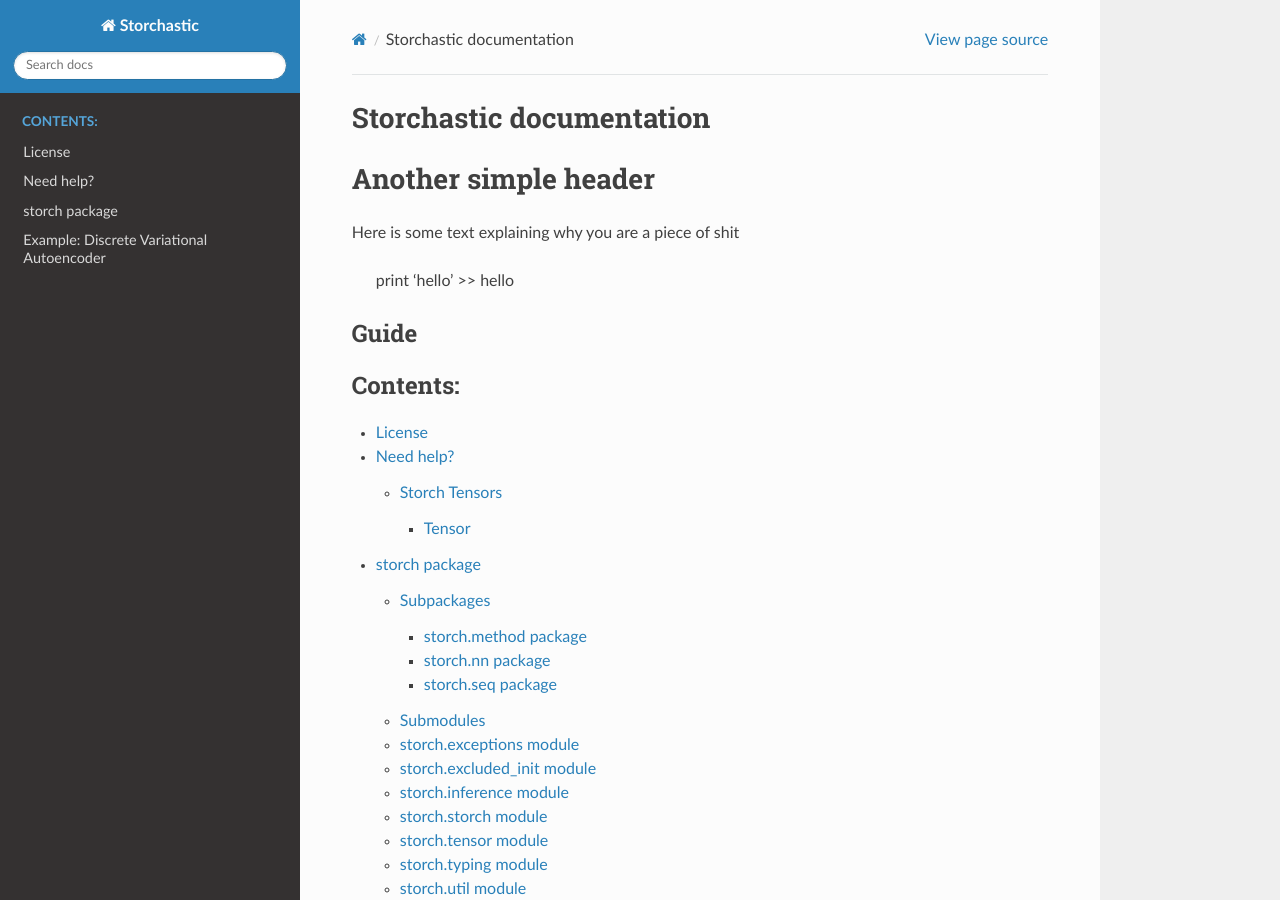
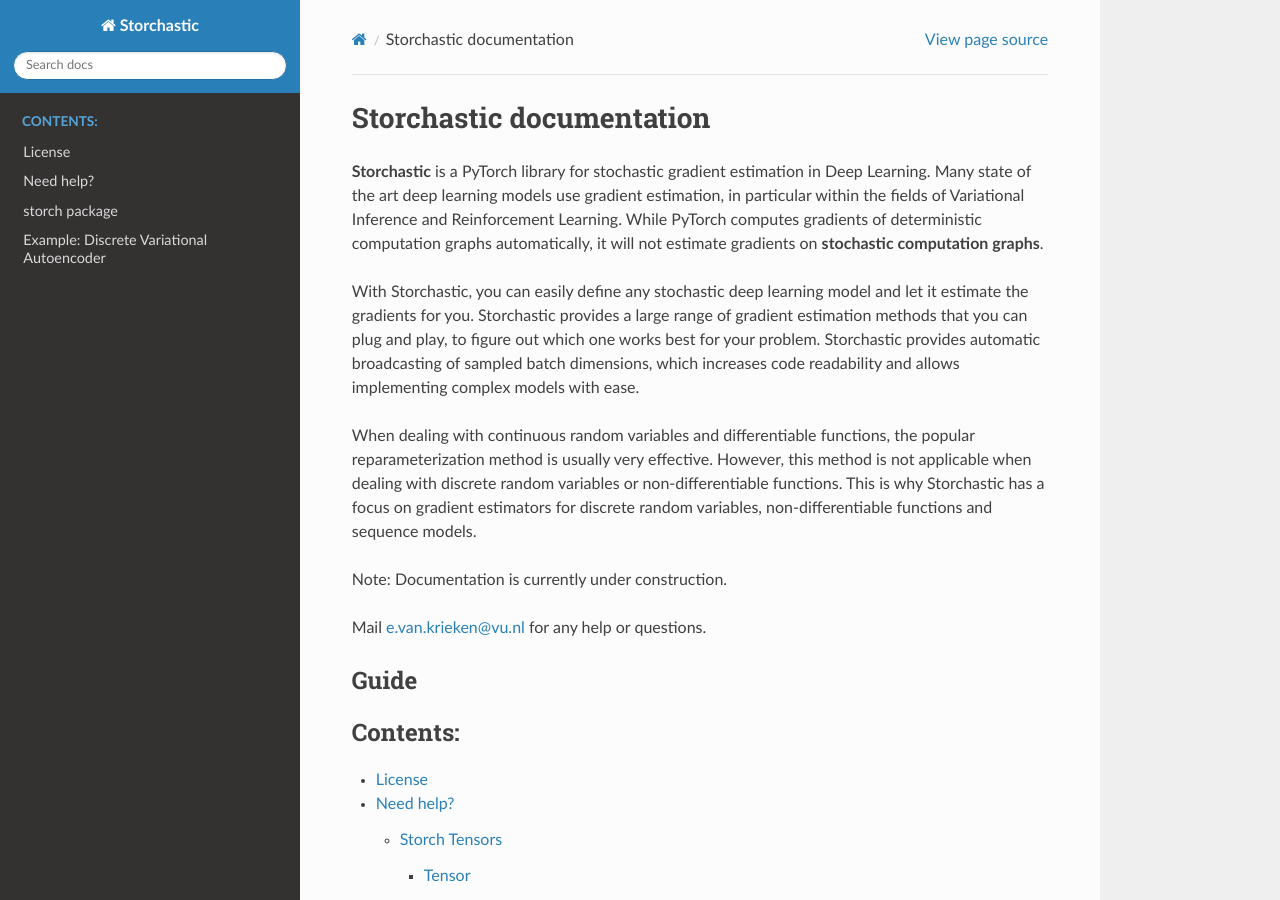
Before and after one commit to HEmile/storchastic, a Sphinx documentation site: the page built from docs/source/index.rst, in a window 1280 px wide and 900 px high. Built offline with Sphinx 7.4.7 and the Read the Docs theme 2.0.0, drawn with Linux system fonts in a browser that asks for light colours.

```diff
--- a/docs/source/index.rst
+++ b/docs/source/index.rst
@@ -1,14 +1,24 @@
 
 Storchastic documentation
 =========================
+**Storchastic** is a PyTorch library for stochastic gradient estimation in Deep Learning. Many state of the art deep learning
+models use gradient estimation, in particular within the fields of Variational Inference and Reinforcement Learning.
+While PyTorch computes gradients of deterministic computation graphs automatically, it will not estimate
+gradients on **stochastic computation graphs**.
 
+With Storchastic, you can easily define any stochastic deep learning model and let it estimate the gradients for you.
+Storchastic provides a large range of gradient estimation methods that you can plug and play, to figure out which one works
+best for your problem. Storchastic provides automatic broadcasting of sampled batch dimensions, which increases code
+readability and allows implementing complex models with ease.
 
-Another simple header
-=====================
-Here is some text explaining why you are a piece of shit
+When dealing with continuous random variables and differentiable functions, the popular reparameterization method is usually
+very effective. However, this method is not applicable when dealing with discrete random variables or non-differentiable functions.
+This is why Storchastic has a focus on gradient estimators for discrete random variables, non-differentiable functions and
+sequence models.
 
-    print 'hello'
-    >> hello
+Note: Documentation is currently under construction.
+
+Mail e.van.krieken@vu.nl for any help or questions.
 
 Guide
 ^^^^^
```
Also changed, not shown: README.md (+64 -2 lines), logo.png (added).
